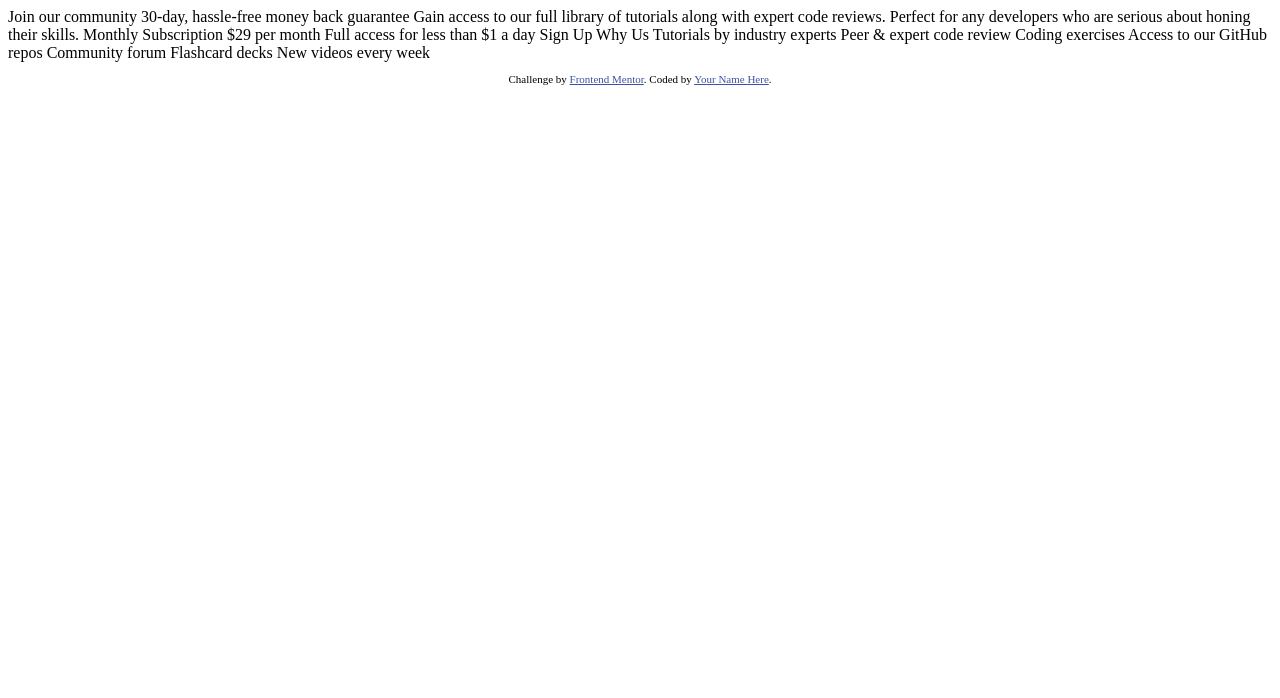
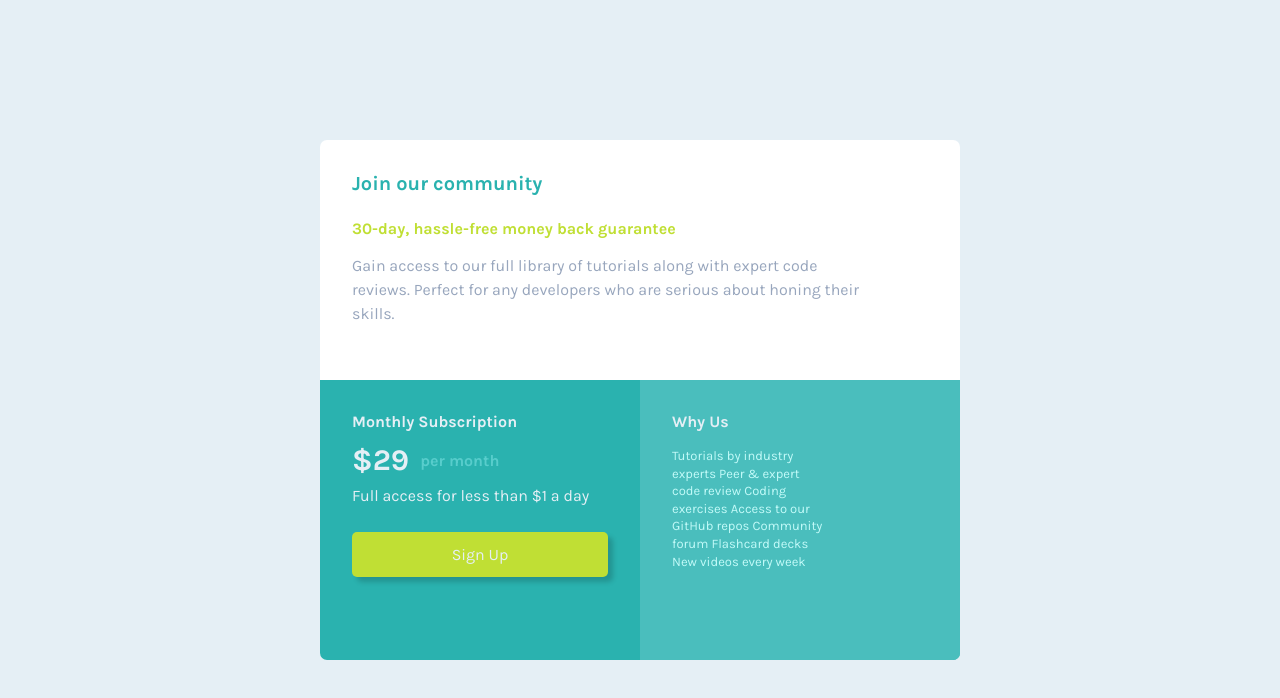
Before and after one commit to guilhermecampina/single-price-grid-component, a plain HTML site: page index.html in a window 1280 px wide. Drawn offline with Linux system fonts and the light colour scheme.

Commit message:
First Try

```diff
--- a/index.html
+++ b/index.html
@@ -5,33 +5,45 @@
   <meta name="viewport" content="width=device-width, initial-scale=1.0"> <!-- displays site properly based on user's device -->
 
   <link rel="icon" type="image/png" sizes="32x32" href="./images/favicon-32x32.png">
+  <link rel="stylesheet" href="style.css">
+
 
   <title>Frontend Mentor | Single Price Grid Component</title>
 
-  <!-- Feel free to remove these styles or customise in your own stylesheet 👍 -->
-  <style>
-    .attribution { font-size: 11px; text-align: center; }
-    .attribution a { color: hsl(228, 45%, 44%); }
-  </style>
+
 </head>
 <body>
-  Join our community
+  <main class="container">
+    <div class="card">
 
-  30-day, hassle-free money back guarantee
+      <div class="top-container">
 
+        <h1>Join our community</h1>
+        <h2>30-day, hassle-free money back guarantee</h2>
+        <p>
           Gain access to our full library of tutorials along with expert code reviews.
           Perfect for any developers who are serious about honing their skills.
+        </p>
 
-  Monthly Subscription
+      </div>
 
-  &dollar;29 per month
+      <div class="bottom-container">
 
-  Full access for less than &dollar;1 a day
+        <div class="left">
+          <h2>Monthly Subscription</h2>
+          <h3><span>&dollar;29</span>per month</h3>
+          <p>Full access for less than &dollar;1 a day</p>
+          <div class="bttn">
+            <button>
+              Sign Up
+            </button>
+          </div>
 
-  Sign Up
+        </div>
 
-  Why Us
-
+        <div class="right">
+          <h2>Why Us</h2>
+          <p>
             Tutorials by industry experts
             Peer &amp; expert code review
             Coding exercises
@@ -39,12 +51,11 @@
             Community forum
             Flashcard decks
             New videos every week
+          </p>
+        </div>
+      </div>
+    </div>
+  </main>
 
-  <footer>
-    <p class="attribution">
-      Challenge by <a href="https://www.frontendmentor.io?ref=challenge" target="_blank">Frontend Mentor</a>.
-      Coded by <a href="#">Your Name Here</a>.
-    </p>
-  </footer>
 </body>
 </html>
--- /dev/null
+++ b/style.css
@@ -0,0 +1,233 @@
+@charset "UTF-8";
+
+@import url('https://fonts.googleapis.com/css2?family=Karla:wght@400;700&display=swap');
+
+* {
+    padding: 0;
+    margin: 0;
+    box-sizing: border-box;
+    font-family: 'Karla', sans-serif;
+    font-size: 16px;
+}
+
+:root {
+    --cyan: hsl(179, 62%, 43%);
+    --yellow: hsl(71, 73%, 54%);
+    --gray: hsl(204, 43%, 93%);
+    --grayblue: hsl(218, 22%, 67%);
+    --lightcyan: #4ABEBD;
+}
+
+
+
+.container {
+    display: flex;
+    align-items: center;
+    justify-content: center;
+    width: 100vw;
+    height: 100vh;
+    background: var(--gray);
+}
+
+.card {
+    background: #fff;
+    width: 50vw;
+    height: 65vh;
+    border-radius: 7px;
+
+}
+
+.card .top-container {
+    padding: 2rem;
+    height: 30vh;
+}
+
+.card .top-container h1 {
+    font-size: 20px;
+    color: var(--cyan);
+    font-weight: bolder;
+    margin-bottom: 1.5rem;
+}
+
+.card .top-container h2 {
+    margin-bottom: 1rem;
+    color: var(--yellow);
+}
+
+.card .top-container p {
+    color: var(--grayblue);
+    font-size: 16px;
+    line-height: 1.5rem;
+    width: 90%;
+}
+
+.card .bottom-container {
+    width: 100%;
+    height: 35vh;
+    background-color: var(--cyan);
+    display: flex;
+    justify-content: space-between;
+    border-radius: 0 0 7px 7px;
+
+
+}
+
+.card .bottom-container .left {
+    padding: 2rem;
+    width: 50%;
+
+
+
+}
+
+.card .bottom-container .left h2 {
+    color: var(--gray);
+    margin-bottom: 0.7rem;
+
+}
+
+.card .bottom-container .left h3 {
+    display: flex;
+    align-items: center;
+    color: #58CDCC;
+
+}
+
+.card .bottom-container .left span {
+    font-size: 30px;
+    color: var(--gray);
+    margin-right: 0.7rem;
+
+}
+
+.card .bottom-container .left p {
+    margin: 0.5rem 0 1.2rem 0;
+    color: var(--gray);
+}
+
+.card .bottom-container .left .bttn {
+    width: 100%;
+    display: flex;
+    align-items: center;
+    justify-content: center;
+}
+
+.card .bottom-container .left .bttn button {
+    margin-top: 0.5rem;
+    border: none;
+    border-radius: 5px;
+    box-shadow: 5px 5px 5px rgba(0, 0, 0, 0.171);
+    width: 100%;
+    background-color: var(--yellow);
+    color: var(--gray);
+    padding: 13px;
+
+}
+
+.card .bottom-container .right {
+    width: 50%;
+    padding: 2rem;
+    background-color: var(--lightcyan);
+    border-radius: 0 0 7px 0;
+}
+
+.card .bottom-container .right h2 {
+    color: var(--gray);
+    margin-bottom: 1rem;
+}
+
+.card .bottom-container .right p {
+    font-size: 13px;
+    line-height: 1.1rem;
+    width: 60%;
+    color: #C2FAF8;
+
+}
+
+
+@media (min-width: 360px) and (max-width: 414px) {
+    .container {
+        display: flex;
+        flex-direction: column;
+        align-items: center;
+        justify-content: center;
+        height: 100vh;
+        width: 100vw;
+
+    }
+
+    .card {
+        width: 70vw;
+        height: 90vh;
+        display: flex;
+        flex-direction: column;
+    }
+
+    .card .top-container {
+        padding: 1rem;
+        max-height: 30vh;
+    }
+
+    .card .top-container h1 {
+        font-size: 15px;
+    }
+
+    .card .top-container h2 {
+        font-size: 13px;
+    }
+
+    .card .top-container p {
+        font-size: 12px;
+        line-height: 1.2rem;
+        width: 100%;
+        margin-bottom: 1rem;
+    }
+
+    .card .bottom-container {
+        display: flex;
+        flex-direction: column;
+        height: 60vh;
+    }
+
+    .card .bottom-container .left {
+        padding: 1rem;
+        height: 30vh;
+        width: 100%;
+    }
+
+    .card .bottom-container .left h2 {
+        font-size: 15px;
+    }
+
+    .card .bottom-container .left h3 {
+        font-size: 14px;
+    }
+
+    .card .bottom-container .left span {
+        font-size: 25px;
+    }
+
+    .card .bottom-container .left p {
+        font-size: 13px;
+    }
+
+
+    .card .bottom-container .left .bttn button {
+        margin: 0;
+        padding: 10px;
+        margin-bottom: 0.5rem;
+    }
+
+    .card .bottom-container .right {
+        height: 33vh;
+        width: 100%;
+    }
+
+    .card .bottom-container .right p {
+        width: 100%;
+    }
+
+
+
+
+}
--- /dev/null
+++ b/style2.css
@@ -0,0 +1,143 @@
+@charset "UTF-8";
+
+@import url('https://fonts.googleapis.com/css2?family=Karla:wght@400;700&display=swap');
+
+* {
+    padding: 0;
+    margin: 0;
+    box-sizing: border-box;
+    font-family: 'Karla', sans-serif;
+    font-size: 16px;
+}
+
+:root {
+    --cyan: hsl(179, 62%, 43%);
+    --yellow: hsl(71, 73%, 54%);
+    --gray: hsl(204, 43%, 93%);
+    --grayblue: hsl(218, 22%, 67%);
+    --lightcyan: #4ABEBD;
+}
+
+.container {
+    display: flex;
+    align-items: center;
+    justify-content: center;
+    width: 100vw;
+    height: 100vh;
+    background: var(--gray);
+}
+
+.card {
+    background: #fff;
+    width: 50vw;
+    height: 65vh;
+    border-radius: 7px;
+
+}
+
+.card .top-container {
+    padding: 2rem;
+    height: 30vh;
+}
+
+.card .top-container h1 {
+    font-size: 20px;
+    color: var(--cyan);
+    font-weight: bolder;
+    margin-bottom: 1.5rem;
+}
+
+.card .top-container h2 {
+    margin-bottom: 1rem;
+    color: var(--yellow);
+}
+
+.card .top-container p {
+    color: var(--grayblue);
+    font-size: 16px;
+    line-height: 1.5rem;
+    width: 90%;
+}
+
+.card .bottom-container {
+    width: 100%;
+    height: 35vh;
+    background-color: var(--cyan);
+    display: flex;
+    justify-content: space-between;
+    border-radius: 0 0 7px 7px;
+
+
+}
+
+.card .bottom-container .left {
+    padding: 2rem;
+    width: 50%;
+
+
+
+}
+
+.card .bottom-container .left h2 {
+    color: var(--gray);
+    margin-bottom: 0.7rem;
+
+}
+
+.card .bottom-container .left h3 {
+    display: flex;
+    align-items: center;
+    color: #58CDCC;
+
+}
+
+.card .bottom-container .left span {
+    font-size: 30px;
+    color: var(--gray);
+    margin-right: 0.7rem;
+
+}
+
+.card .bottom-container .left p {
+    margin: 0.5rem 0 1.2rem 0;
+    color: var(--gray);
+}
+
+.card .bottom-container .left .bttn {
+    width: 100%;
+    display: flex;
+    align-items: center;
+    justify-content: center;
+}
+
+.card .bottom-container .left .bttn button {
+    margin-top: 0.5rem;
+    border: none;
+    border-radius: 5px;
+    box-shadow: 5px 5px 5px rgba(0, 0, 0, 0.171);
+    width: 100%;
+    background-color: var(--yellow);
+    color: var(--gray);
+    padding: 13px;
+
+}
+
+.card .bottom-container .right {
+    width: 50%;
+    padding: 2rem;
+    background-color: var(--lightcyan);
+    border-radius: 0 0 7px 0;
+}
+
+.card .bottom-container .right h2 {
+    color: var(--gray);
+    margin-bottom: 1rem;
+}
+
+.card .bottom-container .right p {
+    font-size: 13px;
+    line-height: 1.1rem;
+    width: 60%;
+    color: #C2FAF8;
+
+}
```
Lines whose indentation alone changed are shown as unchanged.
